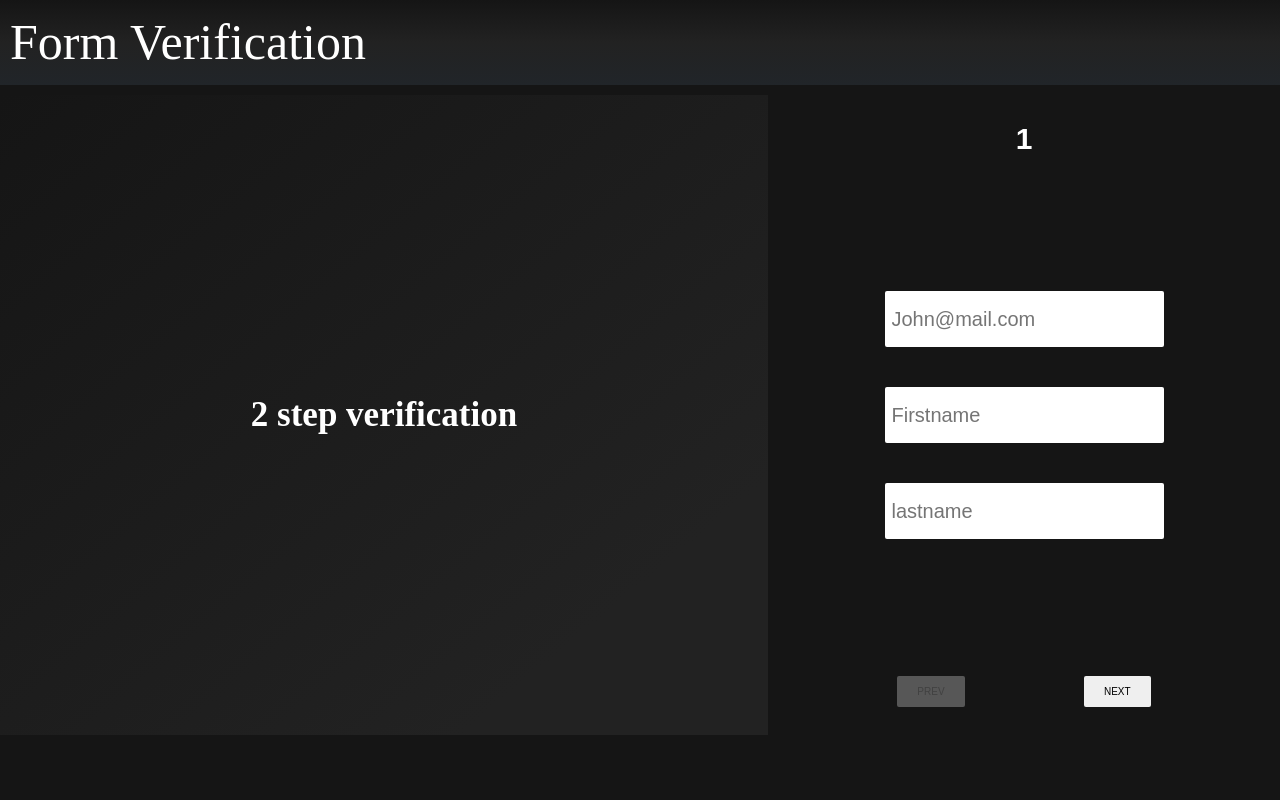
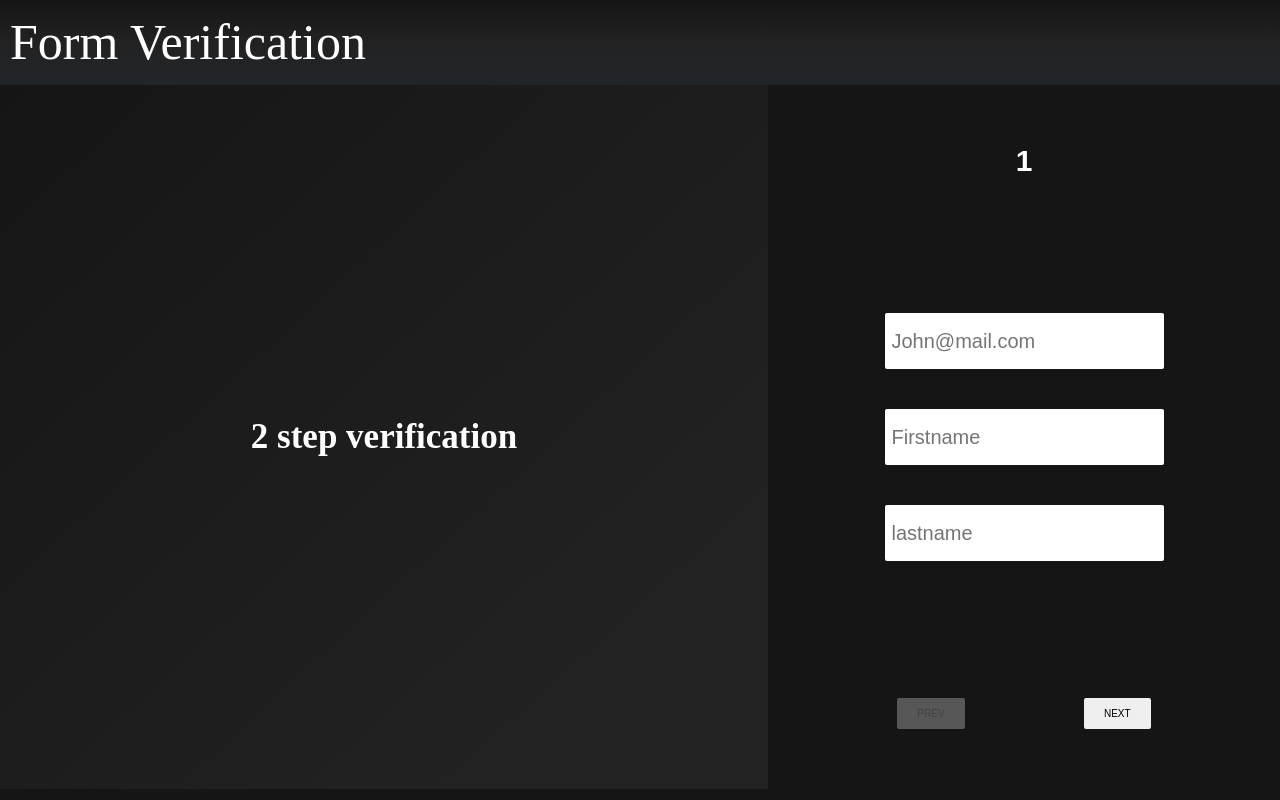
Before and after one commit to Haroonabdulrazaq/form-verification-fe, a React (Create React App) app: page / in a window 1280 px wide. Built offline with nearby package versions, Linux system fonts and the light colour scheme; a web font is replaced by a local one.

Commit message:
Remove the horizontal shake

```diff
--- a/src/component/cover.scss
+++ b/src/component/cover.scss
@@ -7,7 +7,7 @@
   @include responsive(tab) {
     display: block;
     width: 60%;
-    min-height: 80vh;
+    min-height: 88vh;
     background: linear-gradient(to bottom right, $dark, $black 0%, $dark 80%);
 
     display: flex;
--- a/src/component/form.scss
+++ b/src/component/form.scss
@@ -1,7 +1,7 @@
 @import "../assets/stylesheets/mediaQuery.scss";
 @import "../assets/stylesheets/utils.scss";
 
-.form-page {
+.form-page {padding: 0; margin: 0;
   display: flex;
   justify-content: space-between;
   align-items: center;
```
